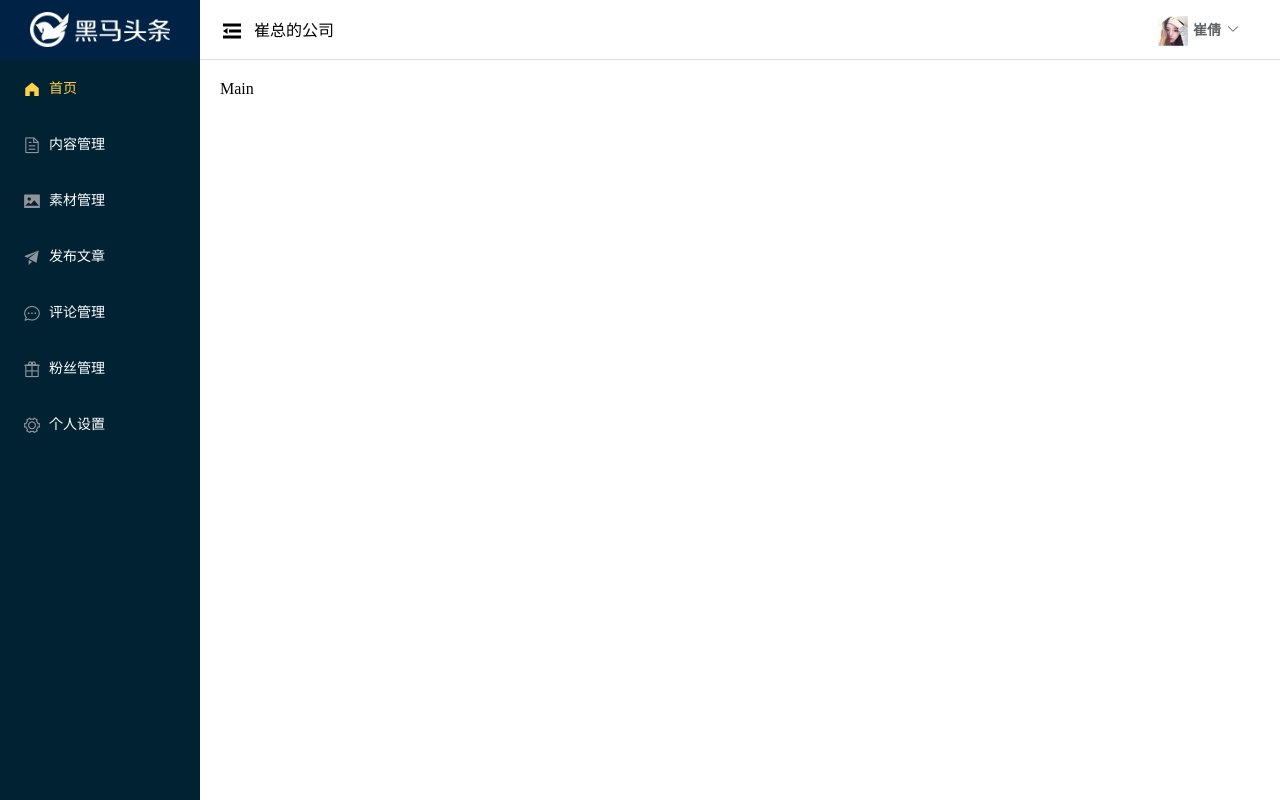
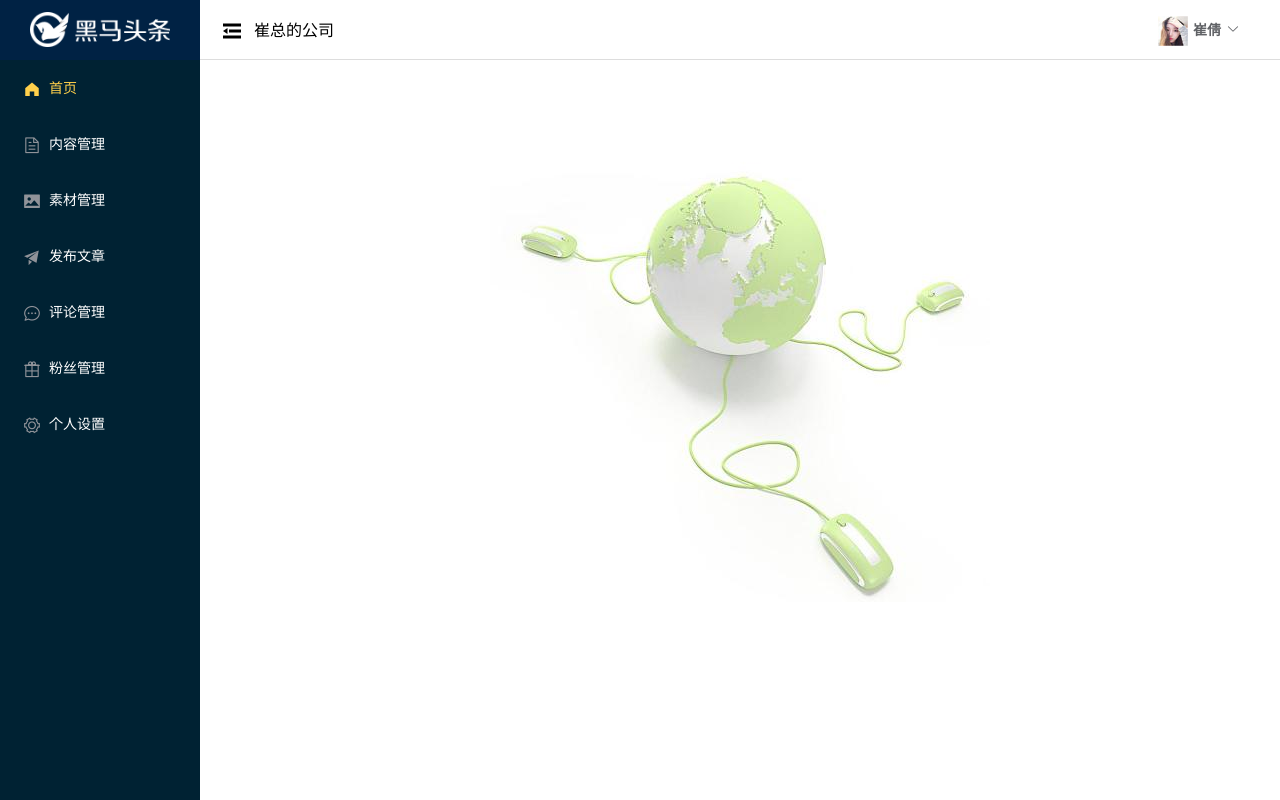
Before and after one commit to cui-qian/toutiao-cq, a Vue app: page /#/ in a window 1280 px wide. Built offline with nearby package versions, Linux system fonts and the light colour scheme.

Commit message:
首页模块-二级路由-欢迎组件

```diff
--- a/src/views/Home.vue
+++ b/src/views/Home.vue
@@ -65,7 +65,10 @@
         </el-dropdown>
       </el-header>
       <!-- 主体 -->
-      <el-main>Main</el-main>
+      <el-main>
+        <!-- 二级路由显示的容器 -->
+        <router-view></router-view>
+      </el-main>
     </el-container>
   </el-container>
 </template>
--- /dev/null
+++ b/src/views/Welcome.vue
@@ -0,0 +1,18 @@
+<template>
+  <div class="welcome-container">
+    <img src="../assets/welcome.jpg" alt />
+  </div>
+</template>
+
+<script>
+export default {
+  name: "my-welcome"
+};
+</script>
+
+<style scoped lang='less'>
+.welcome-container {
+  text-align: center;
+  padding-top: 50px;
+}
+</style>
```
Also changed, not shown: src/router/index.js (+6 -1 lines).
